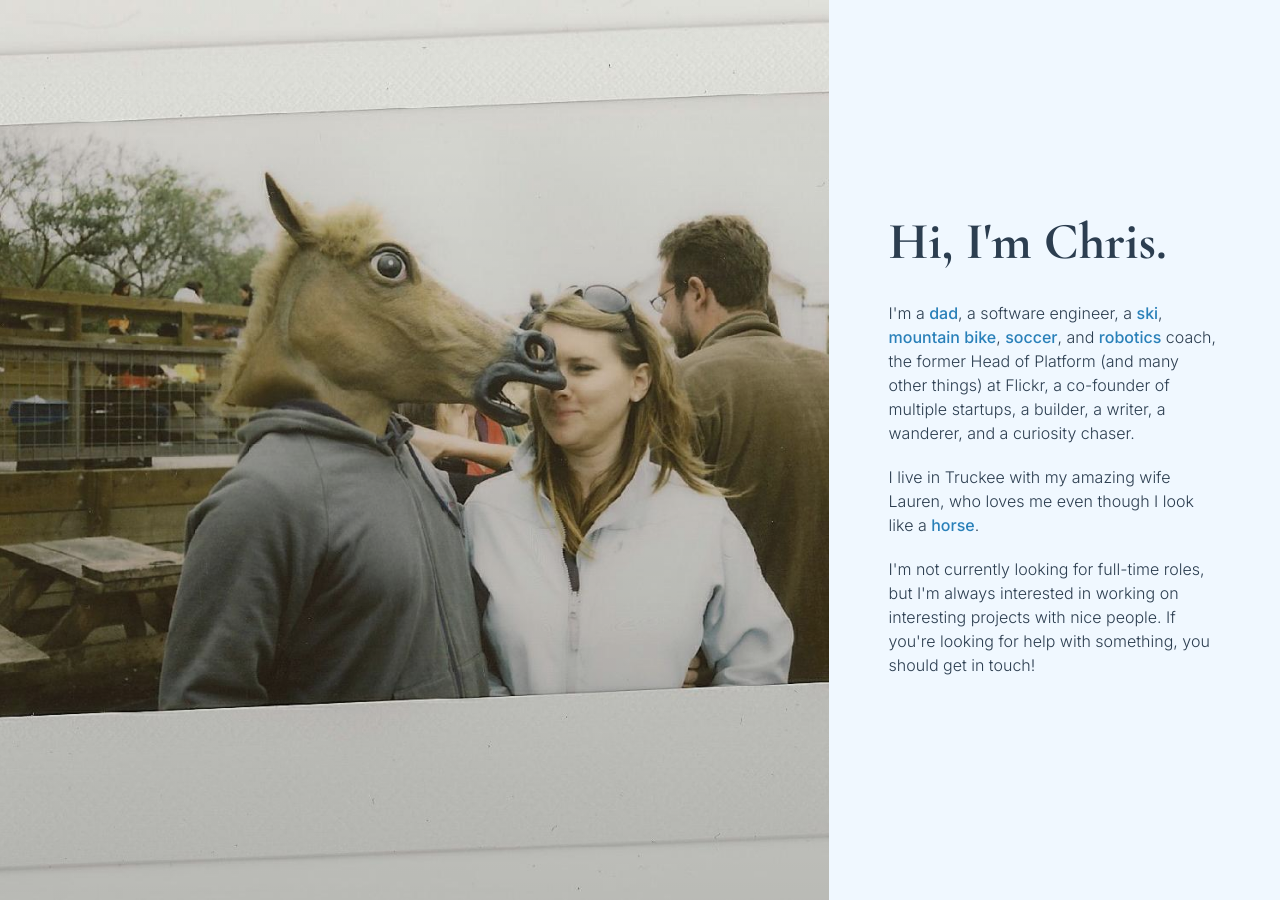
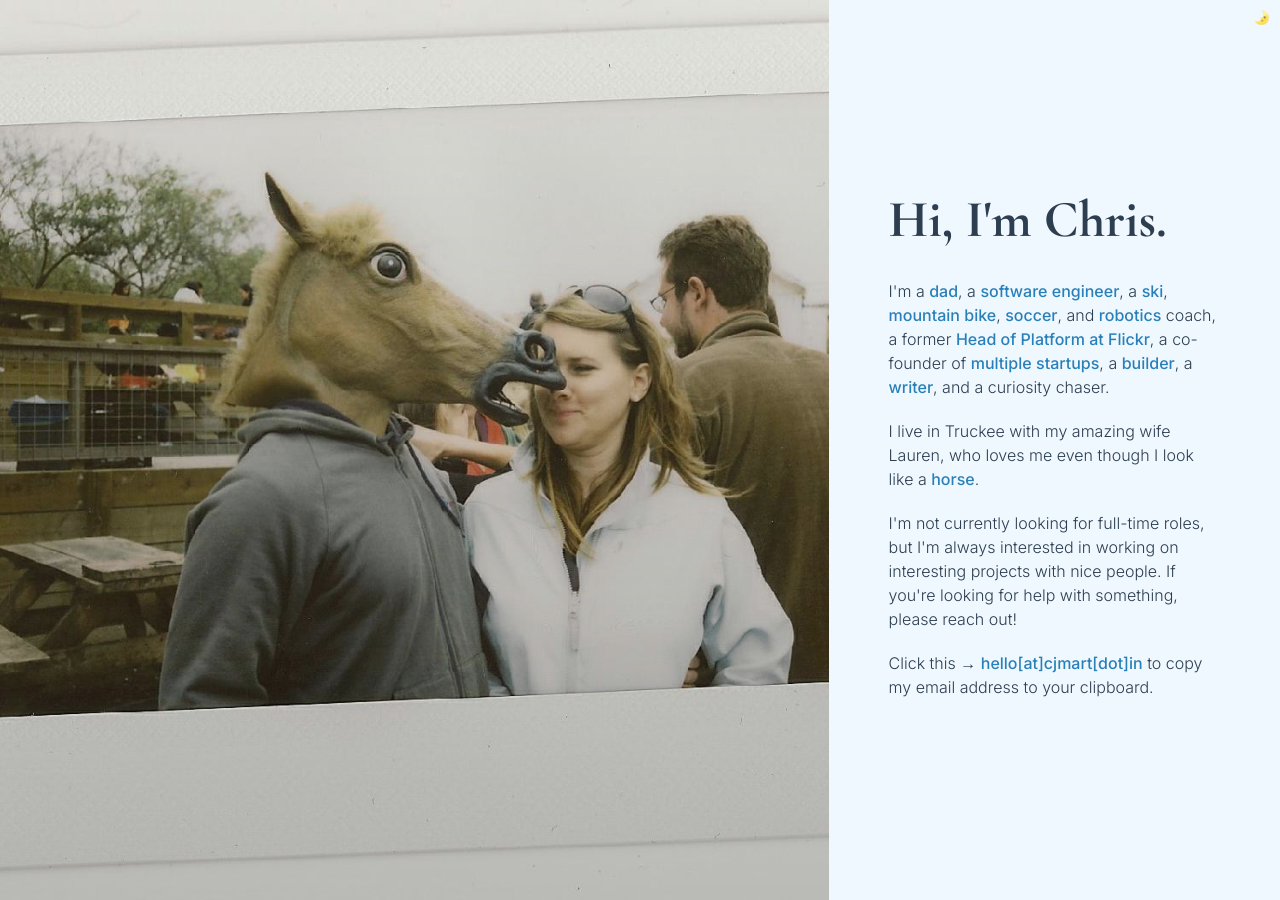
Before and after one commit to cjmartin/cjmart.in, a Jekyll site: the page built from index.html, in a window 1280 px wide. Built offline with Jekyll 4.4.1, drawn with Linux system fonts in a browser that asks for light colours.

Commit message:
add contact, light/dark toggle

```diff
--- a/_layouts/default.html
+++ b/_layouts/default.html
@@ -8,6 +8,7 @@
     <link rel="stylesheet" href="{{ '/assets/css/style.css' | relative_url }}">
 </head>
 <body>
+    <button id="theme-toggle" aria-label="Toggle dark mode">🌛</button>
     <div id="image-section"></div>
     <div id="text-section">
         <section id="about">
@@ -15,51 +16,6 @@
         </section>
     </div>
 
-    <script>
-        document.addEventListener("DOMContentLoaded", function () {
-            const imageSection = document.getElementById("image-section");
-
-            function setImage(activeLink) {
-                if (activeLink) {
-                    console.log(activeLink);
-                    const imageName = activeLink.getAttribute("data-image");
-                    const imagePosition = activeLink.getAttribute("data-image-position");
-                    if (!imageName) return;
-
-                    imageSection.style.backgroundImage = `url('/assets/images/${imageName}')`;
-                    imageSection.style.backgroundPosition = imagePosition ? imagePosition : '';
-
-                    // Remove "active" class from all image-changing links
-                    document.querySelectorAll("#text-section a[data-image]").forEach(link => {
-                        link.classList.remove("active");
-                    });
-
-                    // Add "active" class to the clicked link
-                    if (activeLink) {
-                        activeLink.classList.add("active");
-                    }
-                }
-            }
-
-            // Check if the page is loaded with a hash (e.g., #dad)
-            const hash = window.location.hash.substring(1);
-            if (hash) {
-                const link = document.querySelector(`#text-section a[href="#${hash}"]`);
-                if (link) {
-                    setImage(link);
-                }
-            }
-
-            // Handle click events on image-changing links
-            document.querySelectorAll("#text-section a[data-image]").forEach(item => {
-                item.addEventListener("click", function (event) {
-                    event.preventDefault();
-                    setImage(this);
-                    history.replaceState(null, null, this.getAttribute("href"));
-                });
-            });
-        });
-    </script>
-
+    <script src="{{ '/assets/js/main.js' | relative_url }}"></script>
 </body>
 </html>
--- a/assets/css/style.css
+++ b/assets/css/style.css
@@ -1,4 +1,3 @@
-/* CSS Variables for better maintainability */
 :root {
     /* Colors */
     --color-primary: #2980b9;
@@ -41,9 +40,17 @@
     background-color: var(--color-background);
     font-family: var(--font-sans);
     font-weight: var(--font-weight-normal);
-    font-size: 16px;
+    font-size: clamp(14px, 2vw, 16px);
     color: var(--color-text);
     line-height: 1.5;
+}
+
+/* Dark Mode */
+body.dark-mode {
+    --color-primary: #1abc9c;
+    --color-primary-hover: #2980b9;
+    --color-text: #ecf0f1;
+    --color-background: #2c3e50;
 }
 
 /* General link styles */
@@ -54,7 +61,7 @@
     transition: color 0.2s ease;
 }
 
-/* Headings with responsive font sizing using clamp */
+/* Headings with responsive font sizing */
 h1, h2, h3, h4 {
     font-family: var(--font-serif);
     margin: 0 0 var(--spacing-sm);
@@ -76,6 +83,22 @@
 a[data-image].active {
     text-decoration: none;
     color: inherit;
+}
+
+/* Theme toggle button */
+#theme-toggle {
+    position: fixed;
+    top: 10px;
+    right: 10px;
+    background: none;
+    border: none;
+    cursor: pointer;
+    color: var(--color-text);
+    transition: color 0.3s ease;
+}
+
+#theme-toggle:hover {
+    color: var(--color-primary-hover);
 }
 
 /* Image section */
--- /dev/null
+++ b/assets/js/main.js
@@ -0,0 +1,99 @@
+document.addEventListener("DOMContentLoaded", function () {
+  const imageSection = document.getElementById("image-section");
+
+  function setImage(activeLink) {
+      if (activeLink) {
+          console.log(activeLink);
+          const imageName = activeLink.getAttribute("data-image");
+          const imagePosition = activeLink.getAttribute("data-image-position");
+          if (!imageName) return;
+
+          imageSection.style.backgroundImage = `url('/assets/images/${imageName}')`;
+          imageSection.style.backgroundPosition = imagePosition ? imagePosition : '';
+
+          // Remove "active" class from all image-changing links
+          document.querySelectorAll("#text-section a[data-image]").forEach(link => {
+              link.classList.remove("active");
+          });
+
+          // Add "active" class to the clicked link
+          activeLink.classList.add("active");
+      }
+  }
+
+  // Check if the page is loaded with a hash (e.g., #dad)
+  const hash = window.location.hash.substring(1);
+  if (hash) {
+      const link = document.querySelector(`#text-section a[href="#${hash}"]`);
+      if (link) {
+          setImage(link);
+      }
+  }
+
+  // Handle click events on image-changing links
+  document.querySelectorAll("#text-section a[data-image]").forEach(item => {
+      item.addEventListener("click", function (event) {
+          event.preventDefault();
+          setImage(this);
+          history.replaceState(null, null, this.getAttribute("href"));
+      });
+  });
+
+  // Email link
+  const hello = document.getElementById("hello-link");
+
+  if (hello) {
+      const hi = 'hello';
+      const at = 'cjmart';
+      const tld = 'in';
+      const realEmail = hi + "@" + at + "." + tld;
+
+      hello.addEventListener("click", function (event) {
+          event.preventDefault(); // Prevent default mailto action
+
+          // Copy email to clipboard
+          navigator.clipboard.writeText(realEmail).then(() => {
+              // Update link text with the real email
+              hello.textContent = realEmail;
+              // Update message to say email has been copied
+              document.getElementById("hello-message").textContent = "has been copied to your clipboard. Talk to you soon!";
+              document.getElementById("hello-click").style.display = "none";
+          }).catch(err => {
+              console.error("Failed to copy email:", err);
+          });
+      });
+  }
+
+  // Dark/Light mode toggle
+  const toggleButton = document.getElementById("theme-toggle");
+  const prefersDarkScheme = window.matchMedia("(prefers-color-scheme: dark)");
+
+  // Load theme from localStorage
+  const currentTheme = localStorage.getItem("theme");
+
+  function updateIcon() {
+      if (document.body.classList.contains("dark-mode")) {
+          toggleButton.textContent = "🌞"; // Sun for dark mode
+      } else {
+          toggleButton.textContent = "🌛"; // Moon for light mode
+      }
+  }
+
+  if (currentTheme === "dark" || (!currentTheme && prefersDarkScheme.matches)) {
+      document.body.classList.add("dark-mode");
+  }
+
+  updateIcon(); // Set initial icon
+
+  toggleButton.addEventListener("click", () => {
+      document.body.classList.toggle("dark-mode");
+
+      if (document.body.classList.contains("dark-mode")) {
+          localStorage.setItem("theme", "dark");
+      } else {
+          localStorage.setItem("theme", "light");
+      }
+
+      updateIcon(); // Update icon after toggle
+  });
+});
--- a/index.html
+++ b/index.html
@@ -5,14 +5,17 @@
 
 <h1>Hi, I'm Chris.</h1>
 <p>
-    I'm a <a href="#dad" data-image="family.jpg" data-image-position="center bottom" data-flickr-id="53132909387">dad</a>, a software engineer, a <a href="#ski" data-image="ski.jpg"  data-flickr-id="54223658892">ski</a>, <a href="#mtb" data-image="mtb.jpg" data-image-position="left center" data-flickr-id="53998019726">mountain bike</a>, <a href="#soccer" data-image="soccer.jpg" data-image-position="left center" data-flickr-id="51639900001">soccer</a>, and <a href="#robotics" data-image="robotics.jpg" data-flickr-id="54143151209">robotics</a> coach,
-    the former Head of Platform (and many other things) at Flickr, a co-founder of multiple startups,
-    a builder, a writer, a wanderer, and a curiosity chaser.
+    I'm a <a href="#dad" data-image="family.jpg" data-image-position="center bottom" data-flickr-id="53132909387">dad</a>, a <a href="https://github.com/cjmartin">software engineer</a>, a <a href="#ski" data-image="ski.jpg"  data-flickr-id="54223658892">ski</a>, <a href="#mtb" data-image="mtb.jpg" data-image-position="left center" data-flickr-id="53998019726">mountain bike</a>, <a href="#soccer" data-image="soccer.jpg" data-image-position="left center" data-flickr-id="51639900001">soccer</a>, and <a href="#robotics" data-image="robotics.jpg" data-flickr-id="54143151209">robotics</a> coach,
+    a former <a href="https://www.linkedin.com/in/cjmartin">Head of Platform at Flickr</a>, a co-founder of <a href="https://www.wired.com/2012/10/recollect-gives-social-media-ephemera-a-permanent-home/">multiple</a> <a href="https://www.scenery.video/">startups</a>,
+    a <a href="https://www.instagram.com/wandatheargosy/">builder</a>, a <a href="https://roundhere.net">writer</a>, and a curiosity chaser.
 </p>
 <p>
     I live in Truckee with my amazing wife Lauren, who loves me even though I look like a <a href="#horse" data-image="horse.jpg">horse</a>.
 </p>
 <p>
     I'm not currently looking for full-time roles, but I'm always interested in working on interesting projects with nice people.
-    If you're looking for help with something, you should get in touch!
+    If you're looking for help with something, please reach out!
 </p>
+<p>
+    <span id="hello-click">Click this &rarr;&nbsp;</span><a id="hello-link" href="mailto:&#104;&#101;&#108;&#108;&#111;&#64;&#99;&#106;&#109;&#97;&#114;&#116;&#46;&#105;&#110;">&#104;&#101;&#108;&#108;&#111;&#91;&#97;&#116;&#93;&#99;&#106;&#109;&#97;&#114;&#116;&#91;&#100;&#111;&#116;&#93;&#105;&#110;</a> <span id="hello-message">to copy my email address to your clipboard.</span>
+</p>
```
